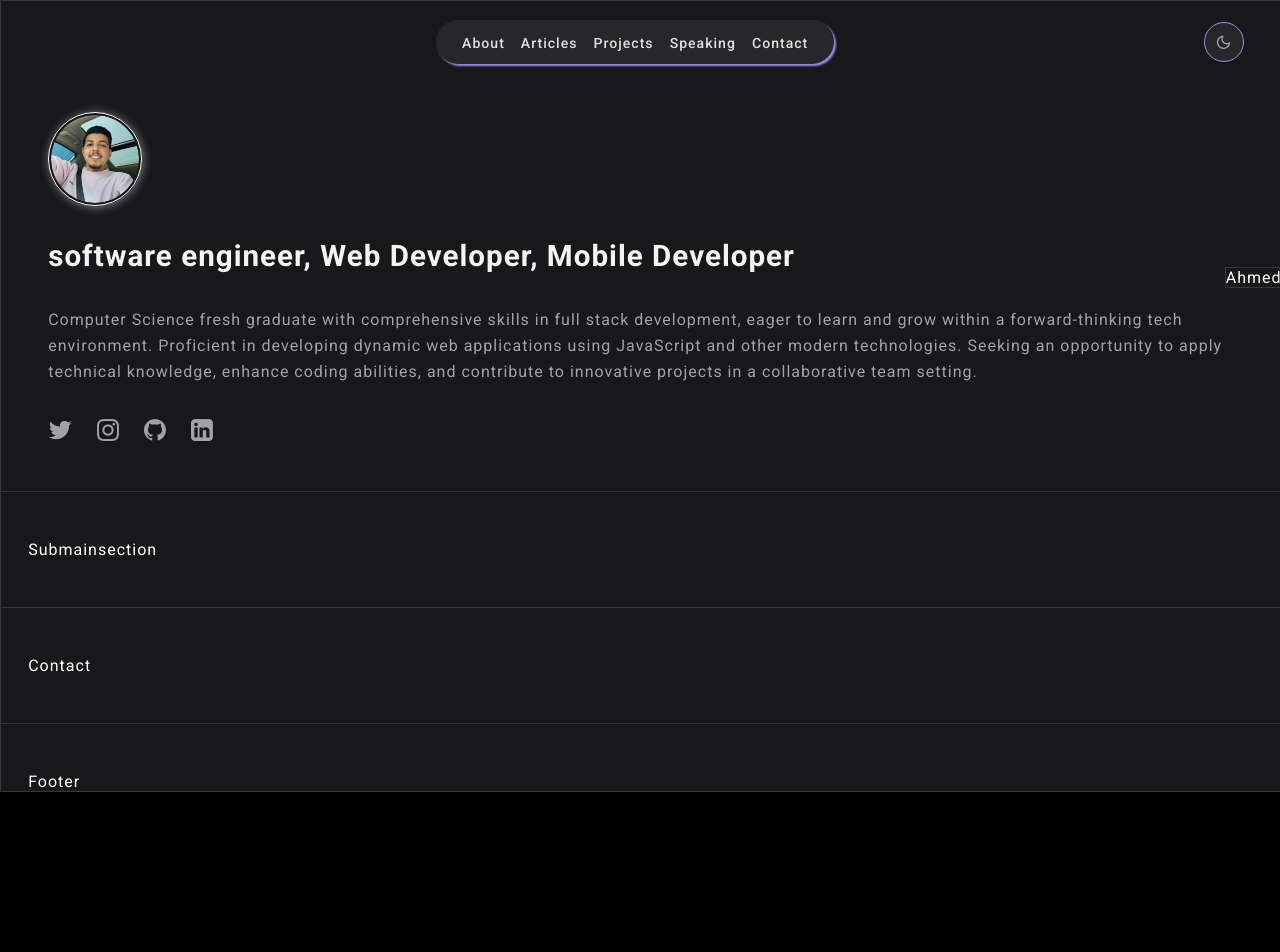
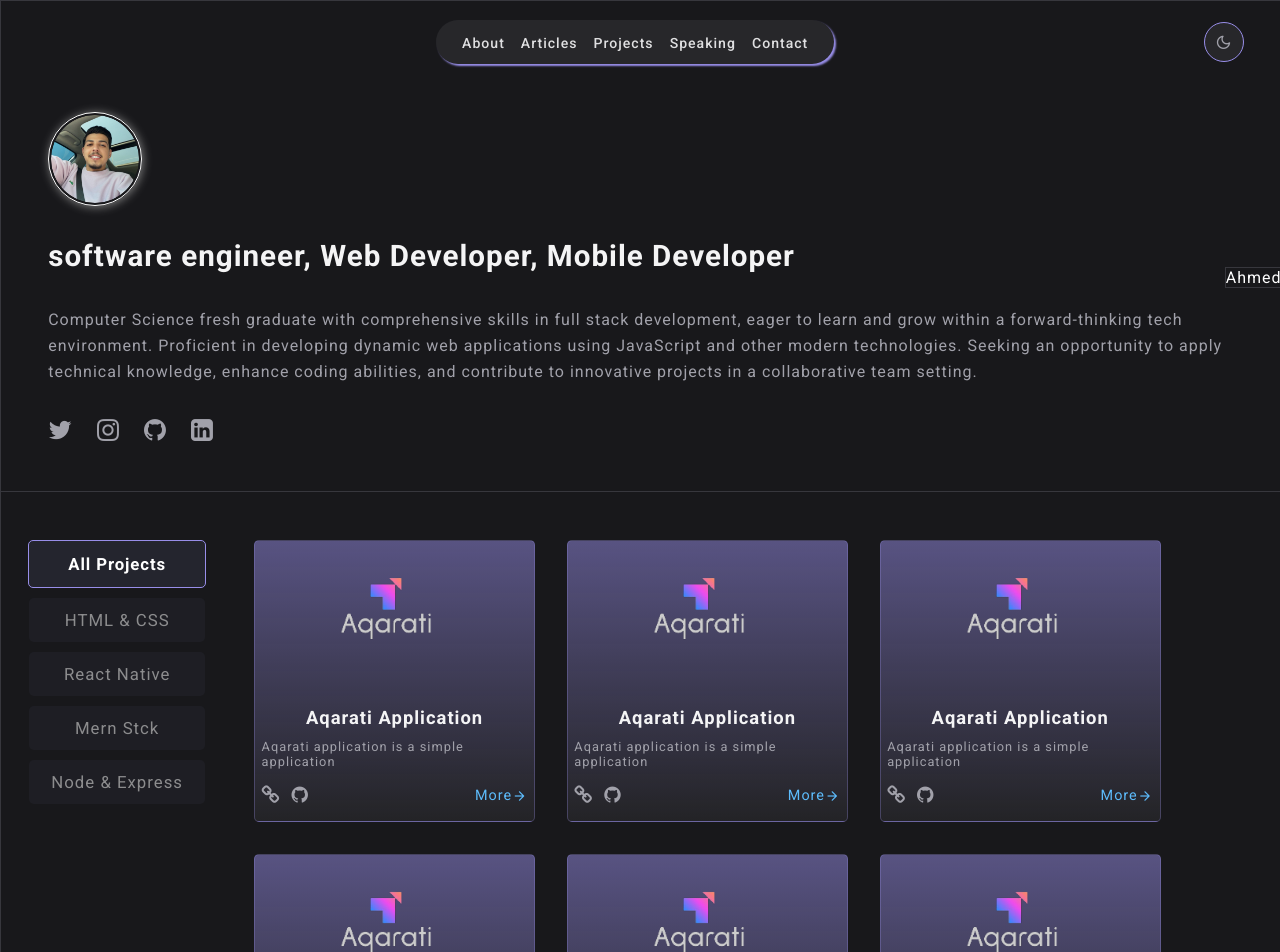
Before and after one commit to MohammedAhmedHosein/portfolio, a React (Vite) app: page / in a window 1280 px wide. Shown: the top 952 px of the page. Before the commit the page ends 800 px from the top, so only its background shows below. Built offline with nearby package versions, Linux system fonts and the light colour scheme.

Commit message:
Implement the Submain section

```diff
--- a/src/components/3 - submainsection/Submainsection.jsx
+++ b/src/components/3 - submainsection/Submainsection.jsx
@@ -1,7 +1,49 @@
 import "./submainsections.css";
 
 const Submainsection = () => {
-  return <div>Submainsection</div>;
+  return (
+    <main className="flex">
+      <section className="left-section flex">
+        <button className="active">All Projects</button>
+        <button>HTML & CSS</button>
+        <button>React Native</button>
+        <button>Mern Stck</button>
+        <button>Node & Express</button>
+      </section>
+      <section className="right-section flex ">
+        {["aa", "bb", "cc", 1, 1, 1, 1].map((item) => {
+          return (
+            <article className="card" key={item}>
+              <img src="./Aqarati.png" alt="" width={266} />
+
+              <div style={{ width: "266px" }} className="box ">
+                <h1 className="title">Aqarati Application</h1>
+
+                <p className="sub-title">
+                  Aqarati application is a simple application
+                </p>
+
+                <div className="flex icons">
+                  <div className="flex" style={{ gap: "11px" }}>
+                    <button className="icon-link"></button>
+                    <button className="icon-github"></button>
+                  </div>
+
+                  <a href="#" className="link flex">
+                    More{" "}
+                    <span
+                      className="icon-arrow-right"
+                      style={{ alignSelf: "end" }}
+                    ></span>
+                  </a>
+                </div>
+              </div>
+            </article>
+          );
+        })}
+      </section>
+    </main>
+  );
 };
 
 export default Submainsection;
--- a/src/components/3 - submainsection/submainsections.css
+++ b/src/components/3 - submainsection/submainsections.css
@@ -0,0 +1,132 @@
+main.flex {
+  gap: 3rem;
+  align-items: start;
+}
+
+/* Left section */
+
+main section.left-section.flex {
+  flex-direction: column;
+  gap: 10px;
+}
+
+main section.left-section.flex button {
+  background-color: rgba(36, 37, 46, 1);
+  width: 11rem;
+  padding: 0.75rem 0;
+  text-align: center;
+  font-size: 1.05rem;
+  text-transform: capitalize;
+  opacity: 0.5;
+  border-radius: 5px;
+  transition: 0.3s;
+}
+
+main section.left-section.flex button.active {
+  opacity: 1;
+  font-weight: bold;
+  letter-spacing: 0.9px;
+  padding: 0.8rem 0;
+  border: 1px solid rgb(152, 142, 233);
+}
+
+main section.left-section.flex button:hover {
+  opacity: 1;
+}
+
+.card .box {
+  padding: 1rem 0.4rem;
+  overflow: hidden;
+}
+
+.card .box .title {
+  color: var(--title);
+  font-size: 1.15rem;
+  font-weight: bold;
+  margin-bottom: 0.5rem;
+  text-align: center;
+}
+
+.card .box .sub-title {
+  color: var(--subtitle);
+  font-size: 0.8rem;
+  margin-top: 0.7rem;
+  margin-bottom: 1rem;
+  word-wrap: break-word;
+  overflow-wrap: break-word;
+  white-space: normal;
+}
+
+.card .box .icons {
+  justify-content: space-between;
+}
+
+.card .icon-link,
+.card .icon-github {
+  font-size: 1.2rem;
+  color: var(--subtitle);
+  transition: 0.3s;
+}
+
+.card .icon-link:hover,
+.card .icon-github:hover {
+  font-size: 1.5rem;
+  color: var(--icon-hover);
+  cursor: pointer;
+}
+
+.card .link {
+  font-size: 0.9rem;
+  color: var(--blue);
+  transition: 0.3s;
+}
+
+.card .link:hover {
+  font-size: 1em;
+}
+
+.card {
+  border: 1px solid rgba(152, 142, 233, 0.3);
+  border-radius: 5px;
+  transition: 0.3s;
+  background-image: linear-gradient(
+    rgba(152, 142, 233, 0.5),
+    rgba(255, 255, 255, 0.05)
+  );
+}
+.card img {
+  border-radius: 5px;
+}
+.card:hover {
+  rotate: 1deg;
+  border: 1px solid rgba(152, 142, 233, 1);
+  cursor: pointer;
+  scale: 1.01;
+}
+
+/* Right section */
+main section.right-section.flex {
+  flex-wrap: wrap;
+  column-gap: 2rem;
+  row-gap: 2rem;
+}
+@media (max-width: 600px) {
+  main.flex {
+    flex-direction: column;
+    gap: 2.64rem;
+    align-items: center;
+  }
+
+  main section.left-section.flex {
+    flex-direction: row;
+    flex-wrap: wrap;
+    justify-content: center; /* Center the cards horizontally */
+    gap: 10px;
+  }
+
+  main section.left-section.flex button {
+    width: 7rem;
+    padding: 0.8rem 0;
+    font-size: 0.9rem;
+  }
+}
--- a/src/index.css
+++ b/src/index.css
@@ -66,7 +66,9 @@ button:hover {
 button:active {
   scale: 0.6;
 }
-
+button {
+  all: unset;
+}
 @media (max-width: 500px) {
   .container {
     width: 90%;
@@ -78,7 +80,7 @@ button:active {
   }
 }
 
-@media (max-width: 3500px) {
+@media (max-width: 40000px) {
   .container {
     width: 98%;
     padding: 0 1.7rem;
```
Also changed, not shown: public/Aqarati.png (added).
